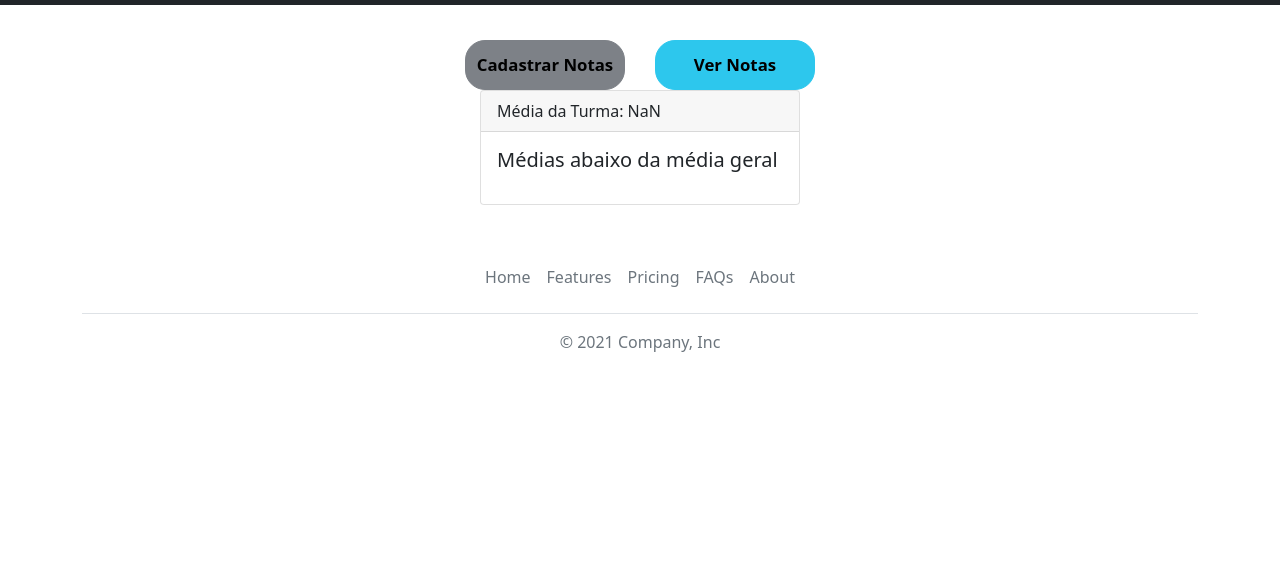
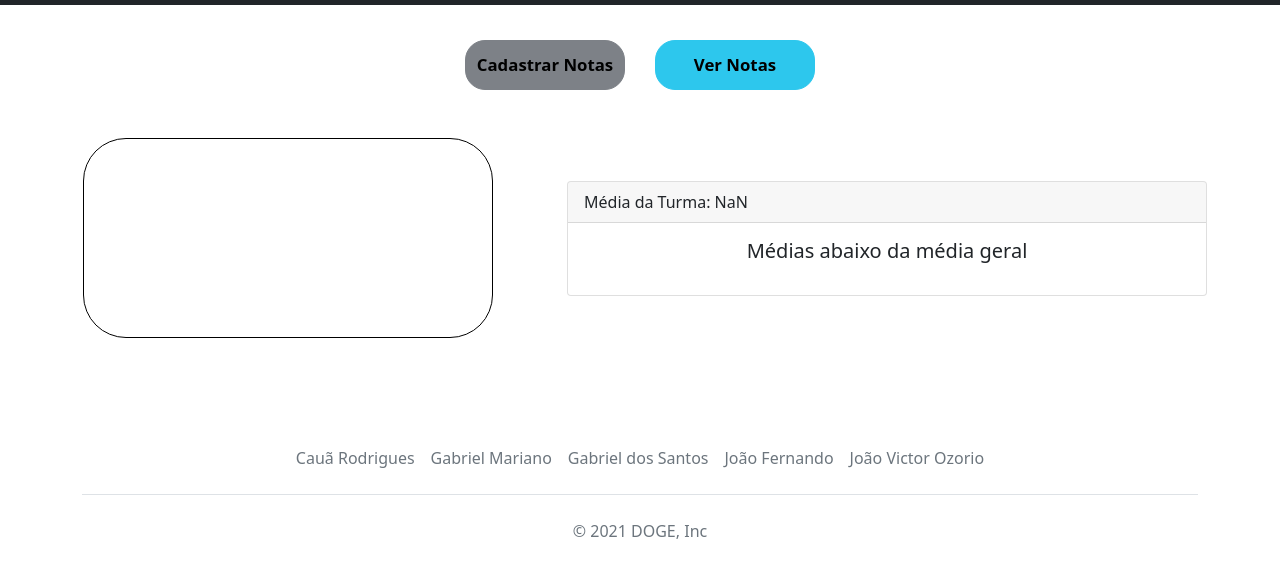
Before and after one commit to DOGE-SENAI/sistema-de-notas, a plain HTML site: page index.html in a window 1280 px wide. Both pictures are taken after a click on the button "Ver Notas". Shown: the part 51-626 px from the top of the page. Drawn offline with nearby package versions, Linux system fonts and the light colour scheme.

Commit message:
estilização do conteúdo

```diff
--- a/css/style.css
+++ b/css/style.css
@@ -121,3 +121,49 @@ input{
     background-color: #198754;
     border-color: #043f23;
 }
+
+.main-exibir-notas{
+    margin: 20px;
+    padding: 10px;
+
+    width: 100%;
+
+    display: flex;
+    justify-content: space-between;
+    align-items: center;
+    flex-direction: row;
+    flex-wrap: wrap;
+}
+
+.container-alunos{
+    border: 1px solid #000;
+    border-radius: 43px;
+    height: 200px;
+    width: 410px;
+
+    padding: 12px;
+    margin: 18px;
+
+    display: flex;
+    justify-content: space-between;
+    align-items: center;
+    flex-direction: row;
+    flex-wrap: wrap;
+}
+
+#etiqueta{
+    height: 3px;
+    padding: 0 50px;
+    margin-left: 30px;
+    border: 1px solid #000;
+    border-radius: 23px;
+}
+
+.verde{background-color: green;}
+.amarelo{background-color: yellow;}
+.vermelho{background-color: red;}
+
+
+.card-infos{
+    display: none;
+}
--- a/index.html
+++ b/index.html
@@ -78,20 +78,25 @@
             </div>
         </form>
 
-        <section id="abaVerNotas">
+        <section id="abaVerNotas" style="width: 100%;">
+            <div class="main-exibir-notas">
+                <div class="container-alunos">
                     <div id="cards-alunos"></div>
+                </div>
 
-            <div class="card-infos" style="width: 20rem;">
-                <div class="card">
+                <div class="card-infos m-2" id="card-info-media">
+                    <div class="card" style="width: 40rem;">
                         <div class="card-header">
                             Média da Turma<span id="media-turma"></span>
                         </div>
                         <div class="card-body">
-                        <h5 class="card-title">Médias abaixo da média geral</h5>
+                            <h5 class="card-title text-center">Médias abaixo da média geral</h5>
                             <ul id="alunos-abaixo-media"></ul>
                         </div>
                     </div>
                 </div>
+            </div>
+
         </section>
     </article>
 
@@ -99,13 +104,13 @@
     <div class="container" style="width: 100%;">
         <footer class="py-3 my-4" style="width: 100%;">
             <ul class="nav justify-content-center border-bottom pb-3 mb-3" style="width: 100%;">
-                <li class="nav-item"><a href="#" class="nav-link px-2 text-muted">Home</a></li>
-                <li class="nav-item"><a href="#" class="nav-link px-2 text-muted">Features</a></li>
-                <li class="nav-item"><a href="#" class="nav-link px-2 text-muted">Pricing</a></li>
-                <li class="nav-item"><a href="#" class="nav-link px-2 text-muted">FAQs</a></li>
-                <li class="nav-item"><a href="#" class="nav-link px-2 text-muted">About</a></li>
+                <li class="nav-item"><a href="https://github.com/CauaRodrigues" class="nav-link px-2 text-muted">Cauã Rodrigues</a></li>
+                <li class="nav-item"><a href="https://github.com/Gabriel-MarianoJ" class="nav-link px-2 text-muted">Gabriel Mariano</a></li>
+                <li class="nav-item"><a href="https://github.com/GabrielGSF" class="nav-link px-2 text-muted">Gabriel dos Santos</a></li>
+                <li class="nav-item"><a href="https://github.com/Joaocaetano1105" class="nav-link px-2 text-muted">João Fernando</a></li>
+                <li class="nav-item"><a href="https://github.com/odrelvic" class="nav-link px-2 text-muted">João Victor Ozorio</a></li>
             </ul>
-            <p class="text-center text-muted">© 2021 Company, Inc</p>
+            <p class="text-center text-muted"><a href="https://github.com/DOGE-SENAI" class="nav-link text-muted">© 2021 DOGE, Inc</a></p>
         </footer>
     </div>
 
--- a/js/script.js
+++ b/js/script.js
@@ -133,6 +133,8 @@ function mudarAba(aba){
     let abaCadastrar = document.getElementById("abaCadastrar");
     let abaVerNotas = document.getElementById("abaVerNotas");
     let cardsAlunos = document.getElementById("cards-alunos");
+
+    let cardInfo = document.getElementById("card-info-media");
     let mediaTurma = document.getElementById("media-turma");
 
     let buttonCadastrar = document.getElementById("button-cadastrar");
@@ -157,7 +159,10 @@ function mudarAba(aba){
         buttonExibir.style.borderColor = "#2DC7ED";
 
         abaCadastrar.style.display = "none";
-        abaVerNotas.style.display = "block";
+        abaVerNotas.style.display = "flex";
+
+        cardInfo.style.display = "flex";
+
         cardsAlunos.innerText = "";
         mediaTurma.innerText = "";
 
```
Lines whose indentation alone changed are shown as unchanged.
